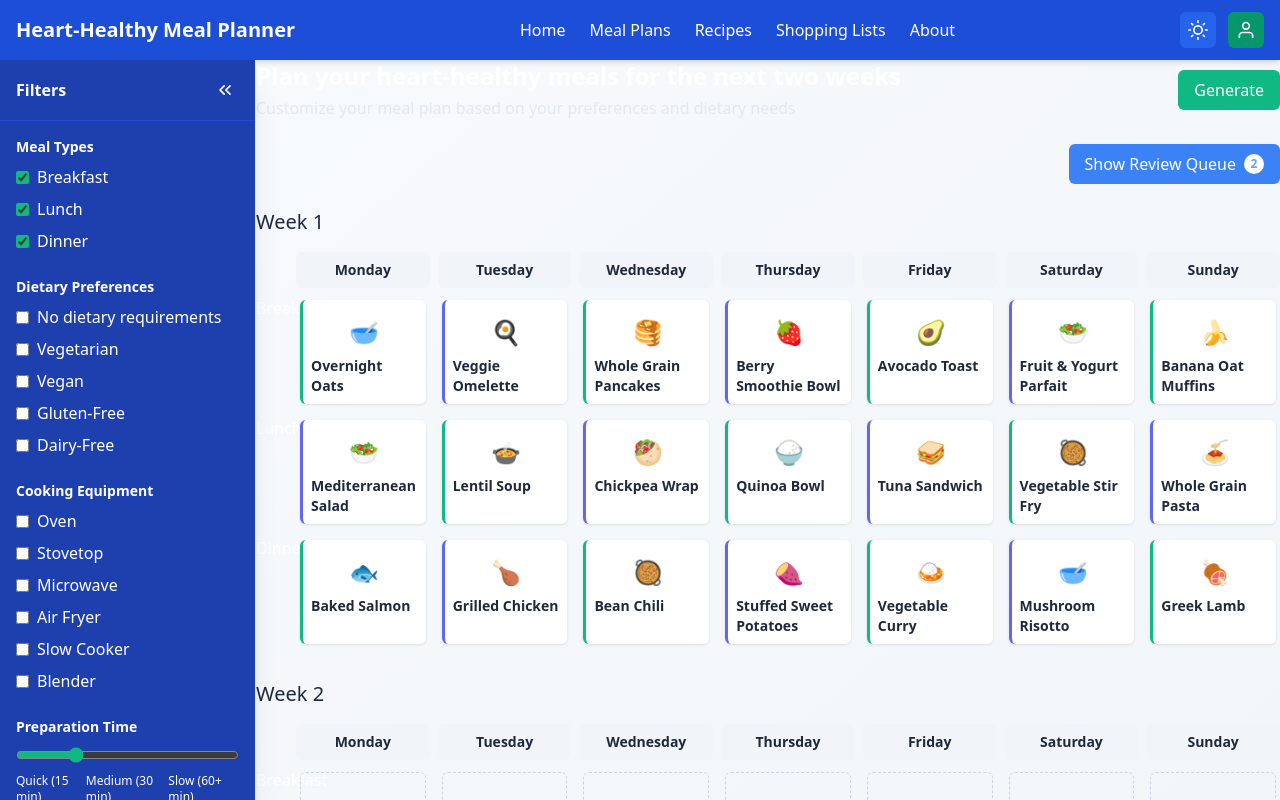
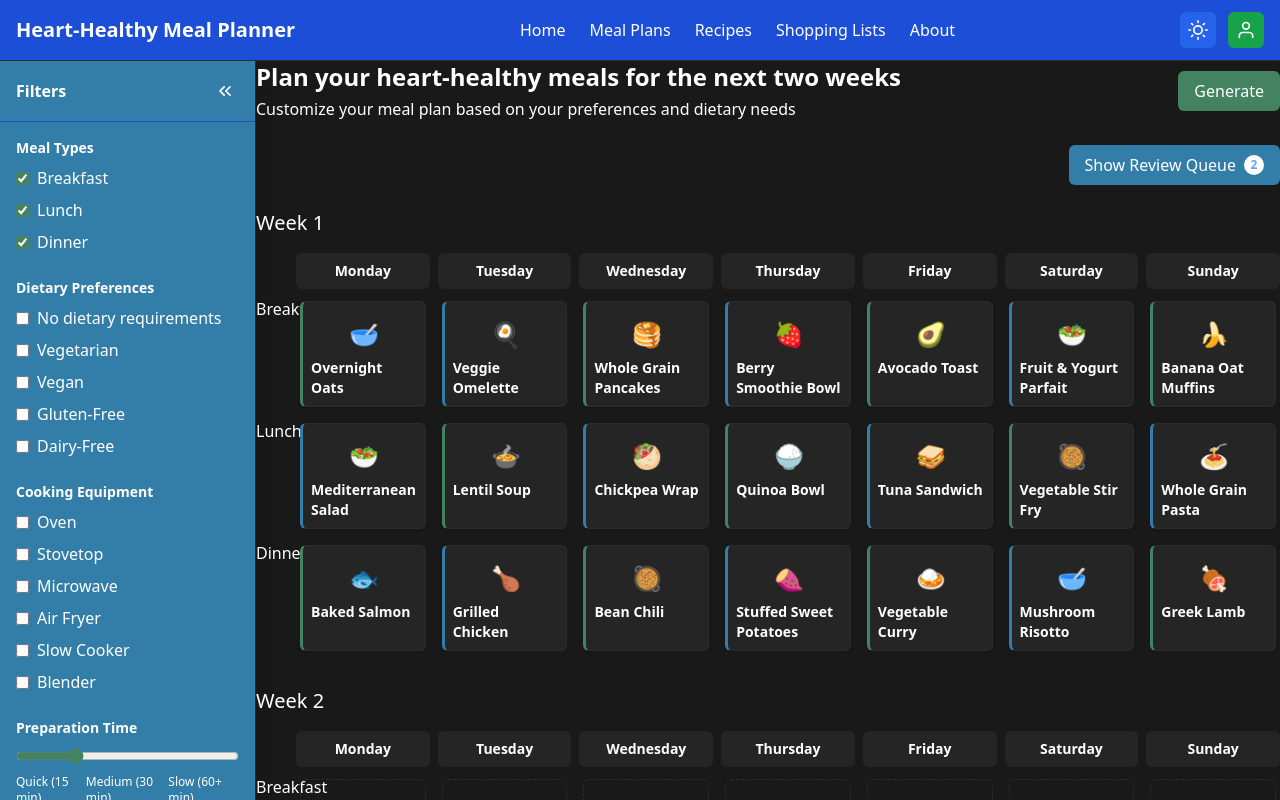
Before and after one commit to warwick-t22/notion_meal_planner_nextjs_fixed, a Next.js app: page / in a window 1280 px wide. Shown: the top 800 px of the page. Built offline with nearby package versions, Linux system fonts and the light colour scheme.

Commit message:
Notion Update globals.css
Redo of light dark mode

```diff
--- a/src/app/globals.css
+++ b/src/app/globals.css
@@ -4,182 +4,145 @@
 @tailwind utilities;
 
 :root {
-  /* Light mode variables */
-  --foreground-rgb: 0, 0, 0;
-  --background-start-rgb: 248, 250, 252;
-  --background-end-rgb: 241, 245, 249;
-
-  /* Original demo colors - light mode */
-  --notion-blue-dark: 30, 58, 138;
-  --notion-blue-medium: 59, 130, 246;
-  --notion-blue-light: 191, 219, 254;
-  --notion-mint-dark: 5, 150, 105;
-  --notion-mint-medium: 16, 185, 129;
-  --notion-mint-light: 167, 243, 208;
+  /* Light mode variables - Notion-inspired */
+  --foreground-rgb: 55, 53, 47;
+  --background-rgb: 255, 255, 255;
+  --sidebar-bg: 251, 251, 250;
+  --sidebar-border: 233, 233, 231;
+  --header-bg: 255, 255, 255;
+  --card-bg: 255, 255, 255;
+  --card-border: 233, 233, 231;
+  --day-header-bg: 247, 246, 243;
+  --empty-slot-border: 233, 233, 231;
+  --empty-slot-text: 175, 174, 171;
+  --mint-accent: 68, 131, 97;
+  --blue-accent: 51, 126, 169;
+  --button-text: 255, 255, 255;
 }
 
-/* Dark mode variables */
+/* Dark mode variables - Notion-inspired */
+.dark {
+  --foreground-rgb: 255, 255, 255;
+  --background-rgb: 25, 25, 25;
+  --sidebar-bg: 32, 32, 32;
+  --sidebar-border: 44, 44, 44;
+  --header-bg: 32, 32, 32;
+  --card-bg: 37, 37, 37;
+  --card-border: 44, 44, 44;
+  --day-header-bg: 37, 37, 37;
+  --empty-slot-border: 44, 44, 44;
+  --empty-slot-text: 155, 155, 155;
+  --mint-accent: 68, 131, 97;
+  --blue-accent: 51, 126, 169;
+  --button-text: 255, 255, 255;
+}
+
+/* Apply dark mode when system preference is dark */
 @media (prefers-color-scheme: dark) {
   :root {
     --foreground-rgb: 255, 255, 255;
-    --background-start-rgb: 15, 23, 42;
-    --background-end-rgb: 30, 41, 59;
-
-    /* Dark mode colors */
-    --notion-blue-dark: 30, 58, 138;
-    --notion-blue-medium: 59, 130, 246;
-    --notion-blue-light: 191, 219, 254;
-    --notion-mint-dark: 5, 150, 105;
-    --notion-mint-medium: 16, 185, 129;
-    --notion-mint-light: 167, 243, 208;
+    --background-rgb: 25, 25, 25;
+    --sidebar-bg: 32, 32, 32;
+    --sidebar-border: 44, 44, 44;
+    --header-bg: 32, 32, 32;
+    --card-bg: 37, 37, 37;
+    --card-border: 44, 44, 44;
+    --day-header-bg: 37, 37, 37;
+    --empty-slot-border: 44, 44, 44;
+    --empty-slot-text: 155, 155, 155;
+    --mint-accent: 68, 131, 97;
+    --blue-accent: 51, 126, 169;
+    --button-text: 255, 255, 255;
   }
 }
 
 body {
   color: rgb(var(--foreground-rgb));
-  background: linear-gradient(
-    to bottom right,
-    rgb(var(--background-start-rgb)),
-    rgb(var(--background-end-rgb))
-  );
+  background: rgb(var(--background-rgb));
   min-height: 100vh;
 }
 
 /* Layout styles */
 .min-h-screen {
-  background: linear-gradient(
-    to bottom right,
-    rgb(var(--background-start-rgb)),
-    rgb(var(--background-end-rgb))
-  );
+  background: rgb(var(--background-rgb));
   color: rgb(var(--foreground-rgb));
 }
 
 /* Header styles */
 header {
-  background-color: rgb(var(--notion-blue-dark));
-  color: white;
+  background-color: rgb(var(--header-bg));
+  color: rgb(var(--foreground-rgb));
+  border-bottom: 1px solid rgb(var(--sidebar-border));
 }
 
 header nav a {
-  color: white;
+  color: rgb(var(--foreground-rgb));
   transition: color 0.2s ease;
 }
 
 header nav a:hover {
-  color: rgb(var(--notion-mint-light));
+  color: rgb(var(--mint-accent));
 }
 
-/* Sidebar styles - Light Mode */
+/* Sidebar styles */
 aside {
-  background-color: rgb(var(--background-start-rgb));
-  border-right: 1px solid #e2e8f0;
+  background-color: rgb(var(--sidebar-bg));
+  border-right: 1px solid rgb(var(--sidebar-border));
   color: rgb(var(--foreground-rgb));
 }
 
-/* Dark mode overrides */
-@media (prefers-color-scheme: dark) {
-  aside {
-    background-color: rgb(30, 41, 59);
-    border-right: 1px solid rgb(51, 65, 85);
+.sidebar-text {
+  color: rgb(var(--foreground-rgb));
 }
 
-  .sidebar-text {
-    color: rgb(226, 232, 240);
+/* Headings */
+h1, h2, h3, h4, h5, h6 {
+  color: rgb(var(--foreground-rgb));
 }
 
-  h1, h2, h3, h4, h5, h6 {
-    color: rgb(248, 250, 252);
+/* Main content area */
+main {
+  background-color: rgb(var(--background-rgb));
 }
 
-  p {
-    color: rgb(226, 232, 240);
+/* Calendar view */
+.calendar-view h2 {
+  color: rgb(var(--foreground-rgb));
 }
 
-  .meal-type-label {
-    color: rgb(248, 250, 252);
+.calendar-view p {
+  color: rgb(var(--foreground-rgb));
+  opacity: 0.8;
 }
 
+/* Week headers */
 .week-header {
-    color: rgb(248, 250, 252);
+  color: rgb(var(--foreground-rgb));
+  font-weight: 600;
 }
 
+/* Day headers */
 .day-header {
-    background-color: rgb(51, 65, 85);
-    color: rgb(248, 250, 252);
+  background-color: rgb(var(--day-header-bg));
+  color: rgb(var(--foreground-rgb));
+  font-weight: 500;
 }
 
-  .empty-slot {
-    border: 1px dashed rgb(100, 116, 139);
-    color: rgb(148, 163, 184);
+/* Meal type labels */
+.meal-type-label {
+  color: rgb(var(--foreground-rgb));
+  font-weight: 500;
 }
 
-  .empty-slot:hover {
-    border-color: rgb(148, 163, 184);
-    color: rgb(226, 232, 240);
-  }
-
-  select {
-    background-color: rgb(51, 65, 85);
-    color: rgb(248, 250, 252);
-    border: 1px solid rgb(71, 85, 105);
-  }
-
-  .font-semibold.text-sm.p-2.bg-neutral-50.rounded-notion.text-center {
-    background-color: rgb(51, 65, 85);
-    color: rgb(248, 250, 252);
-  }
-
-  .text-xl.font-medium.mb-4 {
-    color: rgb(248, 250, 252);
-  }
-}
-
-/* Light mode specific styles */
-@media (prefers-color-scheme: light) {
-  .sidebar-text {
-    color: rgb(30, 41, 59);
-  }
-
-  h1, h2, h3, h4, h5, h6 {
-    color: rgb(30, 41, 59);
-  }
-
-  p {
-    color: rgb(71, 85, 105);
-  }
-
-  .meal-type-label {
-    color: rgb(30, 41, 59);
-  }
-
-  .week-header {
-    color: rgb(30, 41, 59);
-  }
-
-  .day-header {
-    background-color: rgb(241, 245, 249);
-    color: rgb(30, 41, 59);
-  }
-
-  .font-semibold.text-sm.p-2.bg-neutral-50.rounded-notion.text-center {
-    background-color: rgb(241, 245, 249);
-    color: rgb(30, 41, 59);
-  }
-
-  .text-xl.font-medium.mb-4 {
-    color: rgb(30, 41, 59);
-  }
-}
-
-/* Recipe cards - work in both modes */
+/* Recipe cards */
 .recipe-card {
-  background-color: white;
+  background-color: rgb(var(--card-bg));
   border-radius: 0.375rem;
   padding: 0.5rem;
   box-shadow: 0 1px 3px rgba(0, 0, 0, 0.1);
   cursor: pointer;
   transition: all 0.2s ease;
+  border: 1px solid rgb(var(--card-border));
 }
 
 .recipe-card:hover {
@@ -188,34 +151,36 @@ aside {
 }
 
 .recipe-card h4 {
-  color: rgb(30, 41, 59);
+  color: rgb(var(--foreground-rgb));
   font-size: 0.875rem;
   margin-top: 0.25rem;
 }
 
 .recipe-card.primary {
-  border-left: 3px solid rgb(16, 185, 129);
+  border-left: 3px solid rgb(var(--mint-accent));
 }
 
 .recipe-card.secondary {
-  border-left: 3px solid rgb(99, 102, 241);
+  border-left: 3px solid rgb(var(--blue-accent));
 }
 
 /* Empty slots */
 .empty-slot {
-  border: 1px dashed rgb(203, 213, 225);
+  border: 1px dashed rgb(var(--empty-slot-border));
   border-radius: 0.375rem;
   display: flex;
   align-items: center;
   justify-content: center;
-  color: rgb(148, 163, 184);
+  color: rgb(var(--empty-slot-text));
   cursor: pointer;
   transition: all 0.2s ease;
 }
 
 .empty-slot:hover {
-  border-color: rgb(100, 116, 139);
-  color: rgb(71, 85, 105);
+  border-color: rgb(var(--foreground-rgb));
+  opacity: 0.7;
+  color: rgb(var(--foreground-rgb));
+  opacity: 0.7;
 }
 
 /* Notion-inspired rounded corners */
@@ -229,106 +194,82 @@ button {
 }
 
 .bg-mintGreen-400 {
-  background-color: rgb(16, 185, 129);
+  background-color: rgb(var(--mint-accent));
 }
 
 .bg-mintGreen-500 {
-  background-color: rgb(5, 150, 105);
-}
-
-.bg-mintGreen-600 {
-  background-color: rgb(5, 150, 105);
+  background-color: rgb(var(--mint-accent));
+  opacity: 0.9;
 }
 
 .bg-royalBlue-400 {
-  background-color: rgb(59, 130, 246);
+  background-color: rgb(var(--blue-accent));
 }
 
 .bg-royalBlue-500 {
-  background-color: rgb(37, 99, 235);
-}
-
-.bg-royalBlue-600 {
-  background-color: rgb(37, 99, 235);
-}
-
-.bg-royalBlue-700 {
-  background-color: rgb(29, 78, 216);
+  background-color: rgb(var(--blue-accent));
+  opacity: 0.9;
 }
 
 .bg-royalBlue-800 {
-  background-color: rgb(30, 64, 175);
+  background-color: rgb(var(--blue-accent));
 }
 
-.bg-royalBlue-900 {
-  background-color: rgb(30, 58, 138);
+/* Text on buttons */
+.bg-mintGreen-400, .bg-mintGreen-500, .bg-royalBlue-400, .bg-royalBlue-500, .bg-royalBlue-800 {
+  color: rgb(var(--button-text));
 }
 
 /* Form controls */
 input[type="checkbox"] {
-  accent-color: rgb(16, 185, 129);
+  accent-color: rgb(var(--mint-accent));
 }
 
 input[type="range"] {
-  accent-color: rgb(16, 185, 129);
+  accent-color: rgb(var(--mint-accent));
 }
 
 select {
-  background-color: white;
-  color: rgb(30, 41, 59);
-  border: 1px solid rgb(226, 232, 240);
+  background-color: rgb(var(--card-bg));
+  color: rgb(var(--foreground-rgb));
+  border: 1px solid rgb(var(--card-border));
   border-radius: 0.375rem;
   padding: 0.5rem;
 }
 
 /* Fix specific text colors */
 .text-white {
-  color: white;
+  color: rgb(var(--button-text));
 }
 
-.text-neutral-200 {
-  color: rgb(226, 232, 240);
+/* Fix for day headers */
+.font-semibold.text-sm.p-2.bg-neutral-50.rounded-notion.text-center {
+  background-color: rgb(var(--day-header-bg));
+  color: rgb(var(--foreground-rgb));
 }
 
-.text-neutral-300 {
-  color: rgb(203, 213, 225);
+/* Fix for week headers */
+.text-xl.font-medium.mb-4.text-white {
+  color: rgb(var(--foreground-rgb));
 }
 
-.text-neutral-600 {
-  color: rgb(71, 85, 105);
+/* Theme toggle button */
+.theme-toggle {
+  background: transparent;
+  border: none;
+  cursor: pointer;
+  padding: 0.5rem;
+  display: flex;
+  align-items: center;
+  justify-content: center;
+  color: rgb(var(--foreground-rgb));
 }
 
-.text-neutral-700 {
-  color: rgb(51, 65, 85);
+.theme-toggle:hover {
+  color: rgb(var(--mint-accent));
 }
 
-.text-neutral-800 {
-  color: rgb(30, 41, 59);
-}
-
-/* Background fixes */
-.bg-gradient-to-br {
-  background: linear-gradient(
-    to bottom right,
-    rgb(var(--background-start-rgb)),
-    rgb(var(--background-end-rgb))
-  );
-}
-
-.from-royalBlue-900 {
-  --tw-gradient-from: rgb(var(--background-start-rgb));
-}
-
-.to-royalBlue-800 {
-  --tw-gradient-to: rgb(var(--background-end-rgb));
-}
-
-/* Override any problematic styles */
-.min-h-screen.bg-gradient-to-br.from-royalBlue-900.to-royalBlue-800 {
-  background: linear-gradient(
-    to bottom right,
-    rgb(var(--background-start-rgb)),
-    rgb(var(--background-end-rgb))
-  );
+/* Ensure text in the calendar is readable */
+.text-neutral-200, .text-neutral-300, .text-neutral-600, .text-neutral-700, .text-neutral-800 {
   color: rgb(var(--foreground-rgb));
 }
```
Lines whose indentation alone changed are shown as unchanged.
